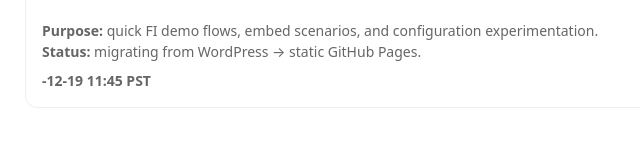
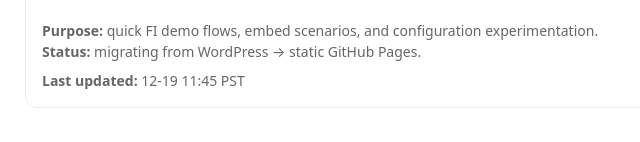
Before and after one commit to arnegaenz/arg-fcu, a plain HTML site: page index.html in a window 1280 px wide. Shown: the part 328-470 px from the top of the page, 0-640 px from the left. Drawn offline with Linux system fonts and the light colour scheme.

Commit message:
Fix last updated label

```diff
--- a/index.html
+++ b/index.html
@@ -35,7 +35,7 @@
       <div class="muted" style="font-size:14px; line-height:1.5;">
         <div><b>Purpose:</b> quick FI demo flows, embed scenarios, and configuration experimentation.</div>
         <div><b>Status:</b> migrating from WordPress → static GitHub Pages.</div>
-        <div style="margin-top:8px;"><b>-12-19 11:45 PST</div>
+        <div style="margin-top:8px;"><b>Last updated:</b> 12-19 11:45 PST</div>
       </div>
     </section>
   </main>
```
